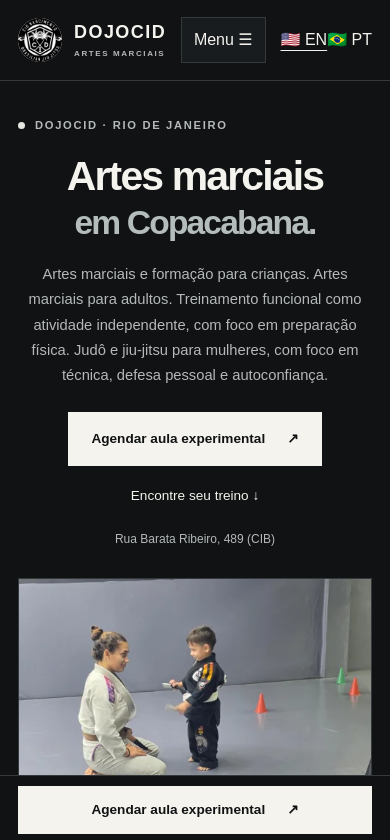
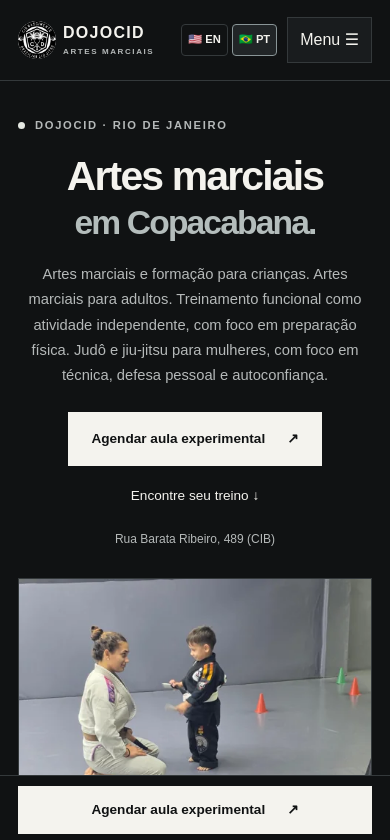
Before and after one commit to rafaelsantanna13/Dojocid, a plain HTML site: page site/index.html in a window 390 px wide. Shown: the top 840 px of the page. Drawn offline with Linux system fonts and the light colour scheme.

Commit message:
Estilizar seletor de idiomas responsivo

```diff
--- a/site/site.css
+++ b/site/site.css
@@ -328,3 +328,21 @@ address { font-style: normal; }
   .footer-inner address { text-align: center; }
   .other-modalities > div { text-align: center; }
 }
+
+/* Language selection remains visible on mobile and desktop. */
+.language-switch { display:flex; align-items:center; gap:8px; white-space:nowrap; font-size:.75rem; font-weight:700; }
+.language-switch a,.language-switch span { padding:7px 9px; border:1px solid var(--line); border-radius:4px; text-decoration:none; }
+.language-switch a:hover,.language-switch [aria-current="true"] { background:var(--raised); border-color:#899597; }
+@media(max-width:900px) {
+ .header-inner { gap:10px; }
+ .language-switch { margin-left:auto; order:1; }
+ .menu-toggle { order:2; }
+ #menu { order:3; }
+}
+@media(max-width:600px) {
+ .language-switch { font-size:.7rem; gap:4px; }
+ .language-switch a,.language-switch span { padding:5px 6px; }
+ .brand { font-size:16px; gap:7px; }
+ .brand img { width:38px; height:38px; }
+ .header-inner { flex-wrap:wrap; }
+}
```
